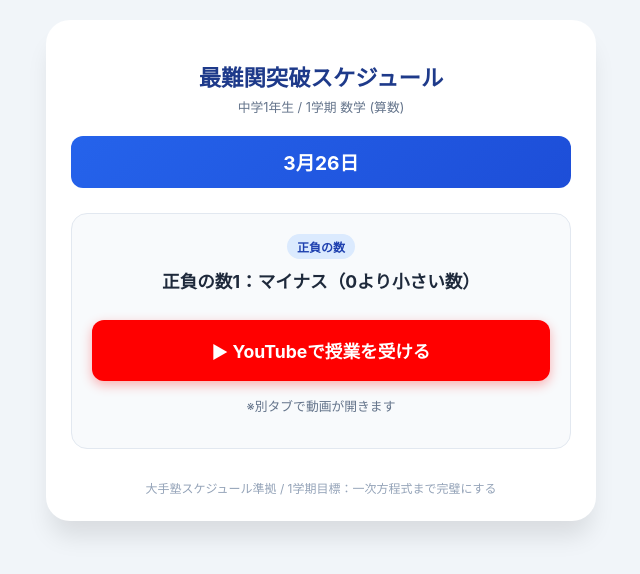
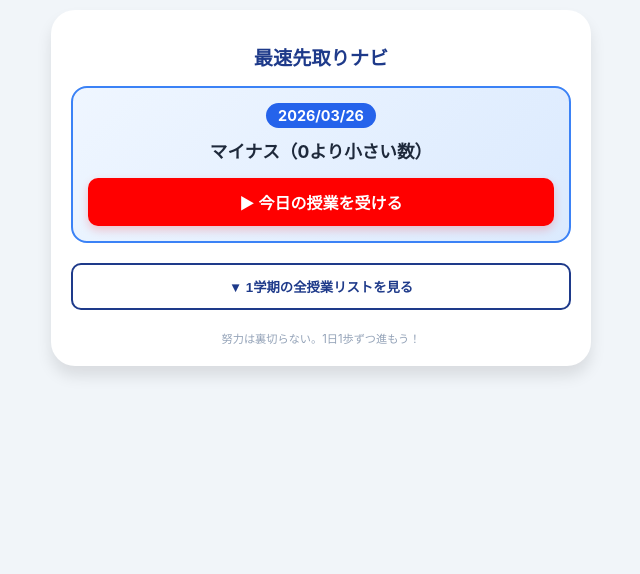
Before and after one commit to hirocast/my-first-app, a plain HTML site: page index.html in a window 1280 px wide. Shown: the whole page, without its empty margins (319-959 px from the left). Drawn offline with Linux system fonts and the light colour scheme.

Commit message:
Refactor HTML structure and update styles

```diff
--- a/index.html
+++ b/index.html
@@ -5,63 +5,117 @@
     <meta name="viewport" content="width=device-width, initial-scale=1.0">
     <title>中1数学 1学期・最速先取りナビ</title>
     <style>
-        body { font-family: -apple-system, sans-serif; background-color: #f1f5f9; margin: 0; padding: 20px; color: #0f172a; }
-        .container { max-width: 500px; margin: auto; background: white; padding: 25px; border-radius: 24px; box-shadow: 0 20px 25px -5px rgba(0,0,0,0.1); }
-        h1 { color: #1e3a8a; text-align: center; font-size: 1.4rem; margin-bottom: 5px; }
-        .subtitle { text-align: center; color: #64748b; font-size: 0.8rem; margin-bottom: 20px; }
-        .date-badge { text-align: center; background: linear-gradient(135deg, #2563eb, #1d4ed8); color: white; padding: 12px; border-radius: 12px; margin-bottom: 25px; font-weight: bold; font-size: 1.2rem; }
-        .task-card { background: #f8fafc; border: 1px solid #e2e8f0; border-radius: 16px; padding: 20px; text-align: center; }
-        .unit-tag { display: inline-block; background: #dbeafe; color: #1e40af; font-size: 0.75rem; font-weight: bold; padding: 4px 10px; border-radius: 999px; margin-bottom: 10px; }
-        .task-title { font-size: 1.1rem; font-weight: bold; margin-bottom: 25px; color: #1e293b; line-height: 1.5; }
-        .play-button { display: flex; align-items: center; justify-content: center; background: #ff0000; color: white; text-decoration: none; padding: 18px; border-radius: 12px; font-weight: bold; font-size: 1.1rem; transition: transform 0.2s; box-shadow: 0 4px 12px rgba(255,0,0,0.3); }
-        .play-button:active { transform: scale(0.98); }
-        footer { text-align: center; font-size: 0.75rem; color: #94a3b8; margin-top: 30px; }
+        body { font-family: -apple-system, sans-serif; background-color: #f1f5f9; margin: 0; padding: 10px; color: #0f172a; }
+        .container { max-width: 500px; margin: auto; background: white; padding: 20px; border-radius: 24px; box-shadow: 0 10px 15px rgba(0,0,0,0.1); }
+        h1 { color: #1e3a8a; text-align: center; font-size: 1.2rem; margin-bottom: 15px; }
+
+        /* 今日の目標エリア */
+        .today-section { background: linear-gradient(135deg, #eff6ff, #dbeafe); border: 2px solid #3b82f6; border-radius: 16px; padding: 15px; margin-bottom: 20px; text-align: center; }
+        .date-badge { display: inline-block; background: #2563eb; color: white; padding: 4px 12px; border-radius: 999px; font-weight: bold; font-size: 0.9rem; margin-bottom: 10px; }
+        .task-title { font-size: 1.1rem; font-weight: bold; margin-bottom: 15px; color: #1e293b; }
+
+        /* ボタン共通 */
+        .btn { display: flex; align-items: center; justify-content: center; text-decoration: none; padding: 12px; border-radius: 10px; font-weight: bold; cursor: pointer; border: none; width: 100%; box-sizing: border-box; }
+        .btn-red { background: #ff0000; color: white; box-shadow: 0 4px 10px rgba(255,0,0,0.2); }
+        .btn-outline { background: white; color: #1e3a8a; border: 2px solid #1e3a8a; margin-top: 10px; }
+
+        /* 全リストエリア */
+        #all-list { display: none; margin-top: 20px; border-top: 1px solid #e2e8f0; padding-top: 20px; }
+        .list-item { display: flex; align-items: center; justify-content: space-between; padding: 12px; border-bottom: 1px solid #f1f5f9; font-size: 0.9rem; text-decoration: none; color: #334155; }
+        .list-item:active { background: #f8fafc; }
+        .unit-num { font-weight: bold; color: #3b82f6; margin-right: 10px; }
+
+        footer { text-align: center; font-size: 0.7rem; color: #94a3b8; margin-top: 20px; }
     </style>
 </head>
 <body>
 
 <div class="container">
-    <h1>最難関突破スケジュール</h1>
-    <div class="subtitle">中学1年生 / 1学期 数学 (算数)</div>
-    <div id="today-date" class="date-badge">読み込み中...</div>
-    <div id="schedule-content"></div>
-    <footer>大手塾スケジュール準拠 / 1学期目標：一次方程式まで完璧にする</footer>
+    <h1>最速先取りナビ</h1>
+
+    <div class="today-section">
+        <div id="today-date" class="date-badge">Loading...</div>
+        <div id="today-task-content">
+            </div>
+    </div>
+
+    <button class="btn btn-outline" onclick="toggleList()">▼ 1学期の全授業リストを見る</button>
+
+    <div id="all-list">
+        <h2 style="font-size: 1rem; color: #1e3a8a;">1学期・数学全カリキュラム</h2>
+        <div id="list-container">
+            </div>
+    </div>
+
+    <footer>努力は裏切らない。1日1歩ずつ進もう！</footer>
 </div>
 
 <script>
-// ご提示いただいた最新のURLを反映
-    const scheduleData = {
-        "2026-03-26": {
-            label: "3月26日",
-            unit: "正負の数",
-            title: "正負の数1：マイナス（0より小さい数）",
-            videoUrl: "https://www.youtube.com/watch?v=JC0Cdwm_1mE"
-        },
-        // ...以下、他の日程も同様に設定可能です
+    // 全データ（1学期分）
+    const allVideos = [
+        { id: 1, unit: "正負", title: "マイナス（0より小さい数）", url: "https://youtu.be/JC0Cdwm_1mE" },
+        { id: 2, unit: "正負", title: "正の数・負の数・自然数", url: "https://youtu.be/0pT2DHeXmZg" },
+        { id: 3, unit: "正負", title: "絶対値と不等号", url: "https://youtu.be/qQYFv_3F28w" },
+        { id: 4, unit: "正負", title: "正負の数の加法（足し算）", url: "https://youtu.be/v0-vIInyvY4" },
+        { id: 5, unit: "正負", title: "正負の数の減法（引き算）", url: "https://youtu.be/I9j4e4yU3X8" },
+        { id: 6, unit: "正負", title: "加減の混じった計算", url: "https://youtu.be/nF6u9W8M7Ew" },
+        { id: 7, unit: "正負", title: "正負の数の乗法（掛け算）", url: "https://youtu.be/vV93Z-kZ9oE" },
+        { id: 8, unit: "正負", title: "累乗（同じ数の掛け算）", url: "https://youtu.be/q091tV5p3rU" },
+        { id: 9, unit: "正負", title: "正負の数の除法（割り算）", url: "https://youtu.be/t1h9z3-Y00Y" },
+        { id: 10, unit: "正負", title: "四則の混じった計算", url: "https://youtu.be/1YfL70POfU0" },
+        { id: 11, unit: "文字", title: "文字を使った式の表し方", url: "https://youtu.be/XyS0ZfW15hM" },
+        { id: 12, unit: "文字", title: "×や÷の省き方のルール", url: "https://youtu.be/VvA_q0MAsq4" },
+        { id: 13, unit: "文字", title: "代入と式の値", url: "https://youtu.be/jC0yFwZ3pI4" },
+        { id: 14, unit: "文字", title: "項と係数・1次式の計算", url: "https://youtu.be/QWlY_t8X_2g" },
+        { id: 15, unit: "文字", title: "1次式の加法・減法", url: "https://youtu.be/hE5yP7t3v94" },
+        { id: 16, unit: "方程式", title: "方程式とその解", url: "https://youtu.be/K-8kS2Ww8cI" },
+        { id: 17, unit: "方程式", title: "等式の性質", url: "https://youtu.be/m4AOfYF_mN8" },
+        { id: 18, unit: "方程式", title: "移項（いこう）の解き方", url: "https://youtu.be/q7N6UByB_W0" }
+    ];
+
+    // 日付と動画IDの紐付け（塾のスケジュールをイメージ）
+    const scheduleByDate = {
+        "2026-03-26": 1,
+        "2026-03-27": 2,
+        "2026-03-30": 3,
+        "2026-03-31": 4,
+        "2026-04-01": 5
     };
 
+    // 初期表示設定
     const now = new Date();
     const todayKey = `${now.getFullYear()}-${String(now.getMonth() + 1).padStart(2, '0')}-${String(now.getDate()).padStart(2, '0')}`;
 
-    const dateElement = document.getElementById('today-date');
-    const contentElement = document.getElementById('schedule-content');
+    document.getElementById('today-date').textContent = todayKey.replace(/-/g, '/');
 
-    if (scheduleData[todayKey]) {
-        const data = scheduleData[todayKey];
-        dateElement.textContent = data.label;
-        contentElement.innerHTML = `
-            <div class="task-card">
-                <span class="unit-tag">${data.unit}</span>
-                <div class="task-title">${data.title}</div>
-                <a href="${data.videoUrl}" class="play-button" target="_blank">
-                    ▶ YouTubeで授業を受ける
-                </a>
-                <p style="font-size:0.8rem; color:#64748b; margin-top:15px;">※別タブで動画が開きます</p>
-            </div>
+    const videoId = scheduleByDate[todayKey];
+    const todayTask = allVideos.find(v => v.id === videoId);
+
+    const taskContent = document.getElementById('today-task-content');
+    if (todayTask) {
+        taskContent.innerHTML = `
+            <div class="task-title">${todayTask.title}</div>
+            <a href="${todayTask.url}" class="btn btn-red" target="_blank">▶ 今日の授業を受ける</a>
         `;
     } else {
-        dateElement.textContent = "復習・自習タイム";
-        contentElement.innerHTML = `<div style="text-align:center;color:#64748b;padding:30px;">本日の新規タスクはありません。</div>`;
+        taskContent.innerHTML = `<p style="color:#64748b;">今日の指定タスクはありません。<br>全リストから先取りを進めましょう！</p>`;
+    }
+
+    // 全リストの生成
+    const listContainer = document.getElementById('list-container');
+    allVideos.forEach(v => {
+        const item = document.createElement('a');
+        item.className = 'list-item';
+        item.href = v.url;
+        item.target = '_blank';
+        item.innerHTML = `<span><span class="unit-num">${v.id}</span> ${v.title}</span> <span>▶</span>`;
+        listContainer.appendChild(item);
+    });
+
+    // リストの開閉
+    function toggleList() {
+        const list = document.getElementById('all-list');
+        list.style.display = (list.style.display === 'block') ? 'none' : 'block';
     }
 </script>
 
```
